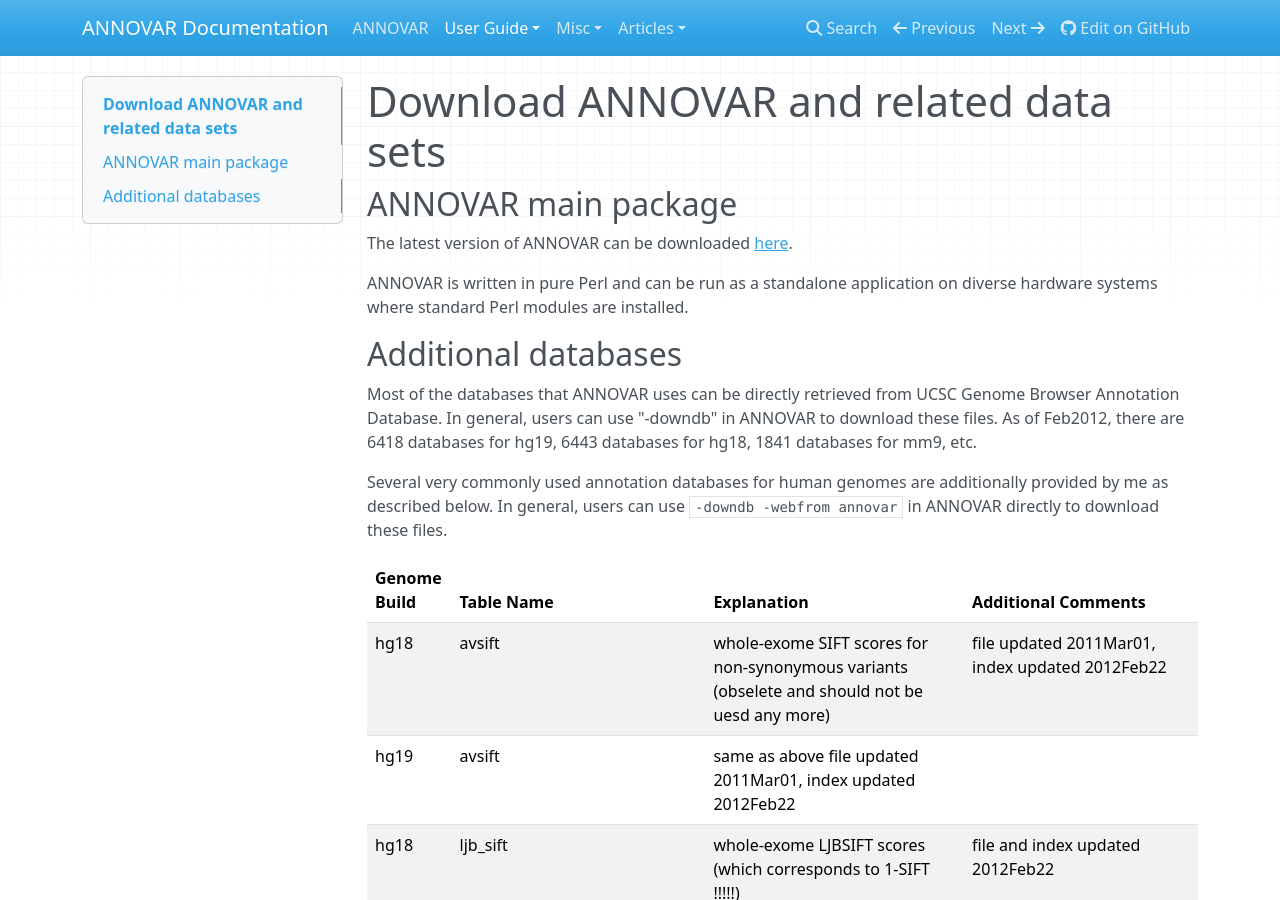
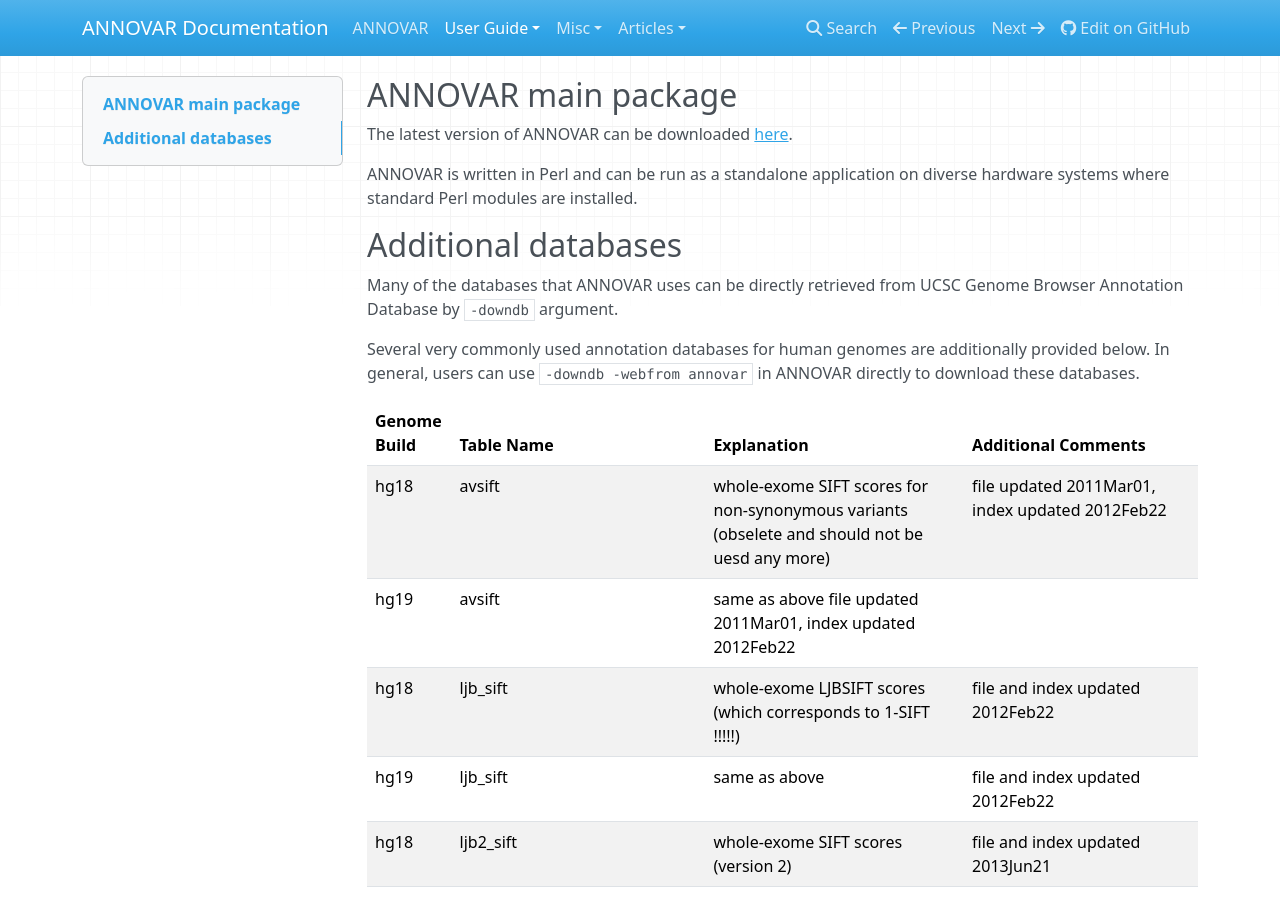
Before and after one commit to WGLab/doc-ANNOVAR, an MkDocs documentation site: the page built from docs/user-guide/download.md, in a window 1280 px wide and 900 px high. Built offline with MkDocs 1.6.1, drawn with Linux system fonts in a browser that asks for light colours; nearby versions of some CDN libraries; old or Windows-style settings are respelled for this version of MkDocs.

Commit message:
Updated download.md

```diff
--- a/docs/user-guide/download.md
+++ b/docs/user-guide/download.md
@@ -1,16 +1,14 @@
-# Download ANNOVAR and related data sets
-
 ## ANNOVAR main package
 
 The latest version of ANNOVAR can be downloaded [here](http://www.openbioinformatics.org/annovar/annovar_download_form.php).
 
-ANNOVAR is written in pure Perl and can be run as a standalone application on diverse hardware systems where standard Perl modules are installed.
+ANNOVAR is written in Perl and can be run as a standalone application on diverse hardware systems where standard Perl modules are installed.
 
 ## Additional databases
 
-Most of the databases that ANNOVAR uses can be directly retrieved from UCSC Genome Browser Annotation Database. In general, users can use "-downdb" in ANNOVAR to download these files. As of Feb2012, there are 6418 databases for hg19, 6443 databases for hg18, 1841 databases for mm9, etc.
+Many of the databases that ANNOVAR uses can be directly retrieved from UCSC Genome Browser Annotation Database by `-downdb` argument.
 
-Several very commonly used annotation databases for human genomes are additionally provided by me as described below. In general, users can use `-downdb -webfrom annovar` in ANNOVAR directly to download these files.
+Several very commonly used annotation databases for human genomes are additionally provided below. In general, users can use `-downdb -webfrom annovar` in ANNOVAR directly to download these databases.
 
 
 | Genome Build | Table Name | Explanation | Additional Comments |
```
